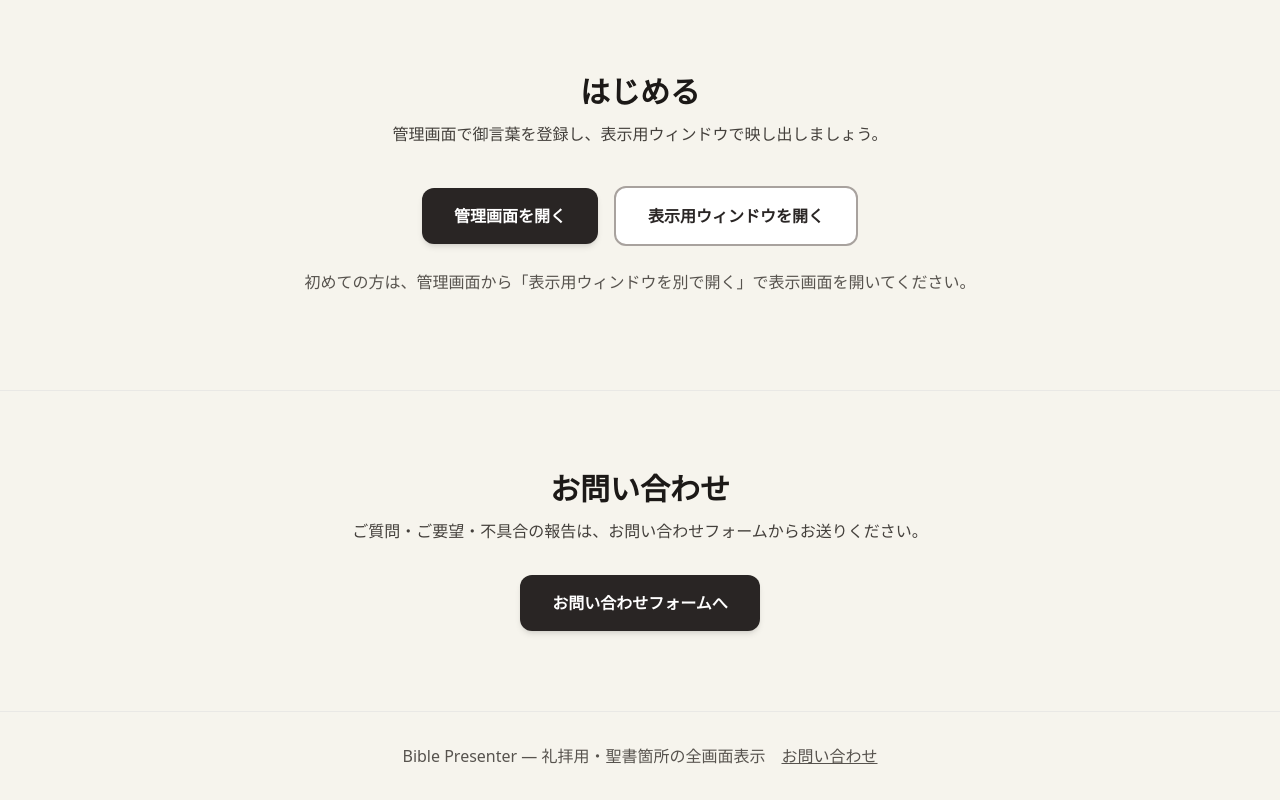
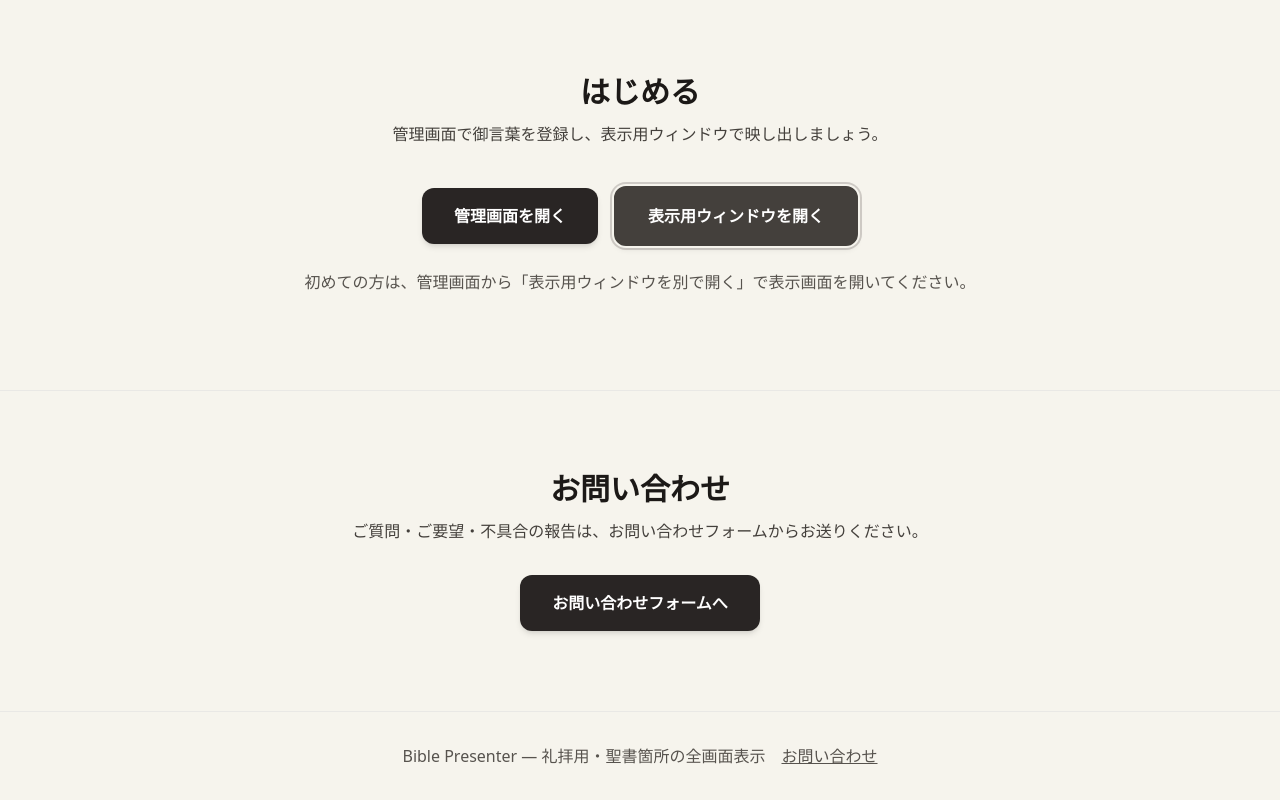
Before and after one commit to ktakaham/bible_presenter, a Next.js app: page / in a window 1280 px wide. Shown: the part 2641-3441 px from the top of the page. Built offline with nearby package versions, Linux system fonts and the light colour scheme.

Commit message:
御言葉表示

```diff
--- a/app/page.tsx
+++ b/app/page.tsx
@@ -206,7 +206,7 @@ export default function HomePage() {
             href="/display"
             target="_blank"
             rel="noopener noreferrer"
-            className="w-full sm:w-auto min-h-[52px] inline-flex items-center justify-center px-8 py-4 bg-white border-2 border-stone-400 text-stone-800 text-base font-semibold rounded-xl hover:bg-stone-100 hover:border-stone-500 transition"
+            className="w-full sm:w-auto min-h-[52px] inline-flex items-center justify-center px-8 py-4 bg-stone-700 text-white border-2 border-stone-700 text-base font-semibold rounded-xl hover:bg-stone-600 hover:border-stone-600 transition shadow-md ring-2 ring-stone-400/50 ring-offset-2 ring-offset-page"
           >
             表示用ウィンドウを開く
           </Link>
```
